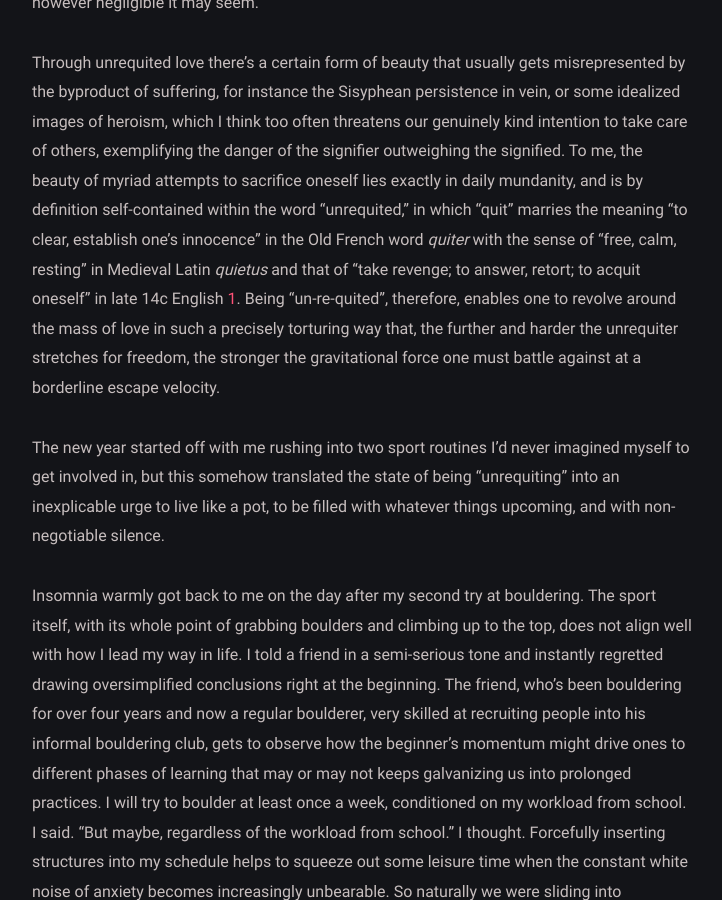
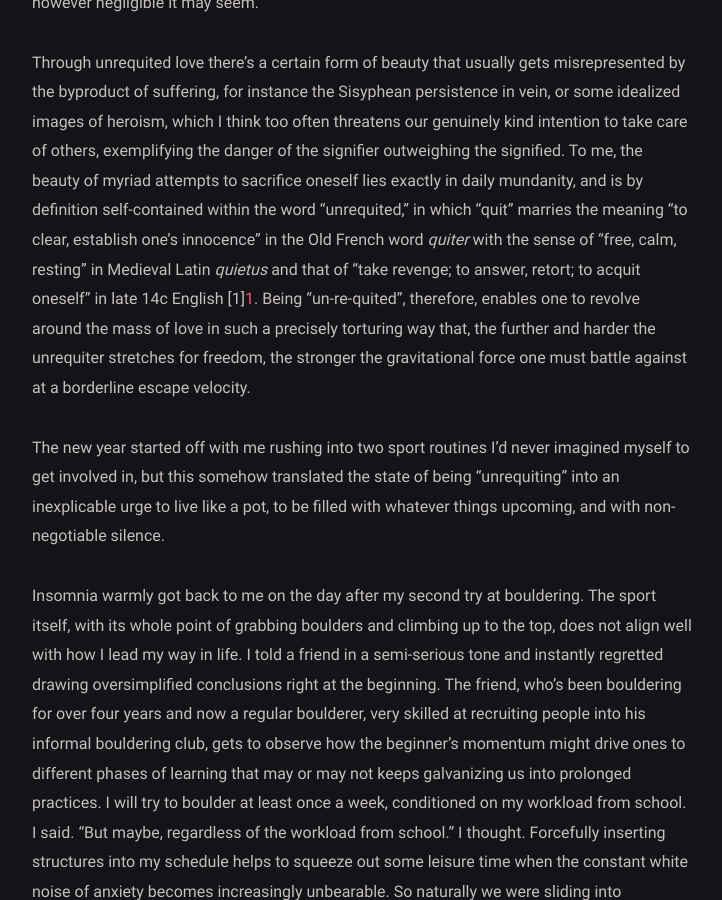
Before and after one commit to yijingch/afistforair.github.io, a Jekyll site: the page built from _posts/at-blockfabrik1/2022-01-24-at-block-fabrik1.md, in a window 1280 px wide and 900 px high, scrolled down 733 px. Shown: the whole window, without its empty margins (278-1000 px from the left). Built offline with Jekyll 4.4.1, drawn with Linux system fonts in a browser that asks for light colours.

Commit message:
new post

```diff
--- a/_posts/at-blockfabrik1/2022-01-24-at-block-fabrik1.md
+++ b/_posts/at-blockfabrik1/2022-01-24-at-block-fabrik1.md
@@ -11,7 +11,7 @@ tags: [diary]
 
 I’ve always loved D. F. Wallace’s definition of freedom, especially how he connected it with our day-to-day small deeds that accumulatively set aside unrequiting ones from others, however negligible it may seem.
 
-Through unrequited love there’s a certain form of beauty that usually gets misrepresented by the byproduct of suffering, for instance the Sisyphean persistence in vein, or some idealized images of heroism, which I think too often threatens our genuinely kind intention to take care of others, exemplifying the danger of the signifier outweighing the signified. To me, the beauty of myriad attempts to sacrifice oneself lies exactly in daily mundanity, and is by definition self-contained within the word “unrequited,” in which “quit” marries the meaning “to clear, establish one's innocence" in the Old French word _quiter_ with the sense of “free, calm, resting” in Medieval Latin _quietus_ and that of “take revenge; to answer, retort; to acquit oneself” in late 14c English [1][1]. Being “un-re-quited”, therefore, enables one to revolve around the mass of love in such a precisely torturing way that, the further and harder the unrequiter stretches for freedom, the stronger the gravitational force one must battle against at a borderline escape velocity.
+Through unrequited love there’s a certain form of beauty that usually gets misrepresented by the byproduct of suffering, for instance the Sisyphean persistence in vein, or some idealized images of heroism, which I think too often threatens our genuinely kind intention to take care of others, exemplifying the danger of the signifier outweighing the signified. To me, the beauty of myriad attempts to sacrifice oneself lies exactly in daily mundanity, and is by definition self-contained within the word “unrequited,” in which “quit” marries the meaning “to clear, establish one's innocence" in the Old French word _quiter_ with the sense of “free, calm, resting” in Medieval Latin _quietus_ and that of “take revenge; to answer, retort; to acquit oneself” in late 14c English \[1\][1]. Being “un-re-quited”, therefore, enables one to revolve around the mass of love in such a precisely torturing way that, the further and harder the unrequiter stretches for freedom, the stronger the gravitational force one must battle against at a borderline escape velocity.
 
 The new year started off with me rushing into two sport routines I’d never imagined myself to get involved in, but this somehow translated the state of being “unrequiting” into an inexplicable urge to live like a pot, to be filled with whatever things upcoming, and with non-negotiable silence.
 
```
Also changed, not shown: _posts/at-blockfabrik2/2022-02-05-at-block-fabrik2.md (added, +16 -0 lines).
